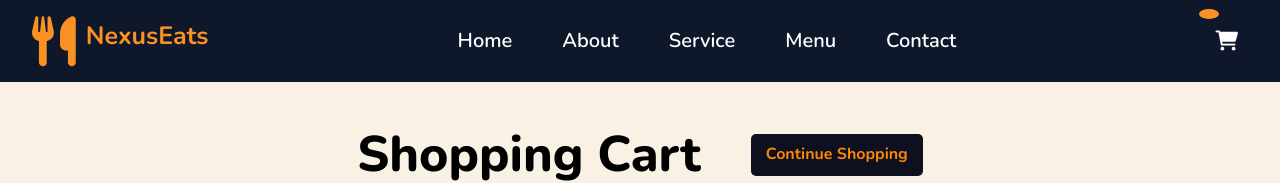
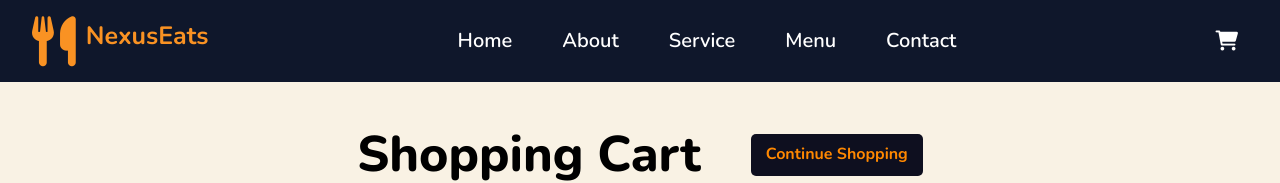
Before and after one commit to fathima200/nexus-eats-react, a React (Vite) app: page /checkout in a window 1280 px wide. Shown: the top 183 px of the page. Built offline with nearby package versions, Linux system fonts and the light colour scheme.

Commit message:
Modified: checkout page

```diff
--- a/src/Pages/Checkout.jsx
+++ b/src/Pages/Checkout.jsx
@@ -1,6 +1,6 @@
-import React, { useEffect, useState } from 'react';
-import { useNavigate } from 'react-router-dom';
-import { loadCart, clearCart } from '../../cartUtils';
+import { useEffect, useState } from "react";
+import { useNavigate } from "react-router-dom";
+import { loadCart, clearCart } from "../../cartUtils";
 
 const Checkout = () => {
   const [cartItems, setCartItems] = useState([]);
@@ -9,13 +9,13 @@ const Checkout = () => {
   const navigate = useNavigate();
 
   const calculateTotal = (cart) => {
-    return cart.reduce((sum, item) => sum + (item.price * item.quantity), 0);
+    return cart.reduce((sum, item) => sum + item.price * item.quantity, 0);
   };
 
   useEffect(() => {
     const cart = loadCart();
 
-    const updatedCart = cart.map(item => ({
+    const updatedCart = cart.map((item) => ({
       ...item,
       quantity: item.quantity || 1,
       subtotal: (item.price || 0) * (item.quantity || 1),
@@ -26,10 +26,10 @@ const Checkout = () => {
   }, []);
 
   const handleRemoveItem = (id) => {
-    const updatedCart = cartItems.filter(item => item.id !== id);
+    const updatedCart = cartItems.filter((item) => item.id !== id);
     setCartItems(updatedCart);
     setTotalPrice(calculateTotal(updatedCart));
-    localStorage.setItem('cart', JSON.stringify(updatedCart));
+    localStorage.setItem("cart", JSON.stringify(updatedCart));
   };
 
   const handleClearCart = () => {
@@ -39,7 +39,7 @@ const Checkout = () => {
   };
 
   const handleProceedToCheckout = () => {
-    navigate('/Payment');
+    navigate("/Payment");
   };
 
   return (
@@ -66,13 +66,22 @@ const Checkout = () => {
             <tbody id="cart-items">
               {cartItems.map((item) => (
                 <tr key={item.id}>
-                  <td><img src={`../images/${item.image}`} className="cart-image" alt={item.name} /></td>
+                  <td>
+                    <img
+                      src={`/${item?.profileImage}`}
+                      className="cart-image"
+                      alt={item.name}
+                    />
+                  </td>
                   <td>{item.name}</td>
                   <td>N{(item.price || 0).toLocaleString()}</td>
                   <td>{item.quantity}</td>
-                  <td>N{(item.subtotal).toLocaleString()}</td>
+                  <td>N{item.subtotal.toLocaleString()}</td>
                   <td>
-                    <button className="delete-btn" onClick={() => handleRemoveItem(item.id)}>
+                    <button
+                      className="delete-btn"
+                      onClick={() => handleRemoveItem(item.id)}
+                    >
                       🗑️
                     </button>
                   </td>
--- a/src/components/Header.jsx
+++ b/src/components/Header.jsx
@@ -3,7 +3,7 @@ import { useNavigate } from "react-router-dom";
 import { loadCart } from "../../cartUtils";
 
 const Header = () => {
-  const [count, setCount] = useState(0);
+  const [count, setCount] = useState([]);
   const navigate = useNavigate();
 
   useEffect(() => {
@@ -69,7 +69,9 @@ const Header = () => {
       </nav>
 
       <div className="cart">
-        {count ? <span className="cart-count">{count}</span> : null}
+        {count.length ? (
+          <span className="cart-count">{count.length}</span>
+        ) : null}
 
         <button className="cart-btttn" onClick={handleCartClick}>
           <i className="fa-solid fa-cart-shopping cart-icon"></i>
```
